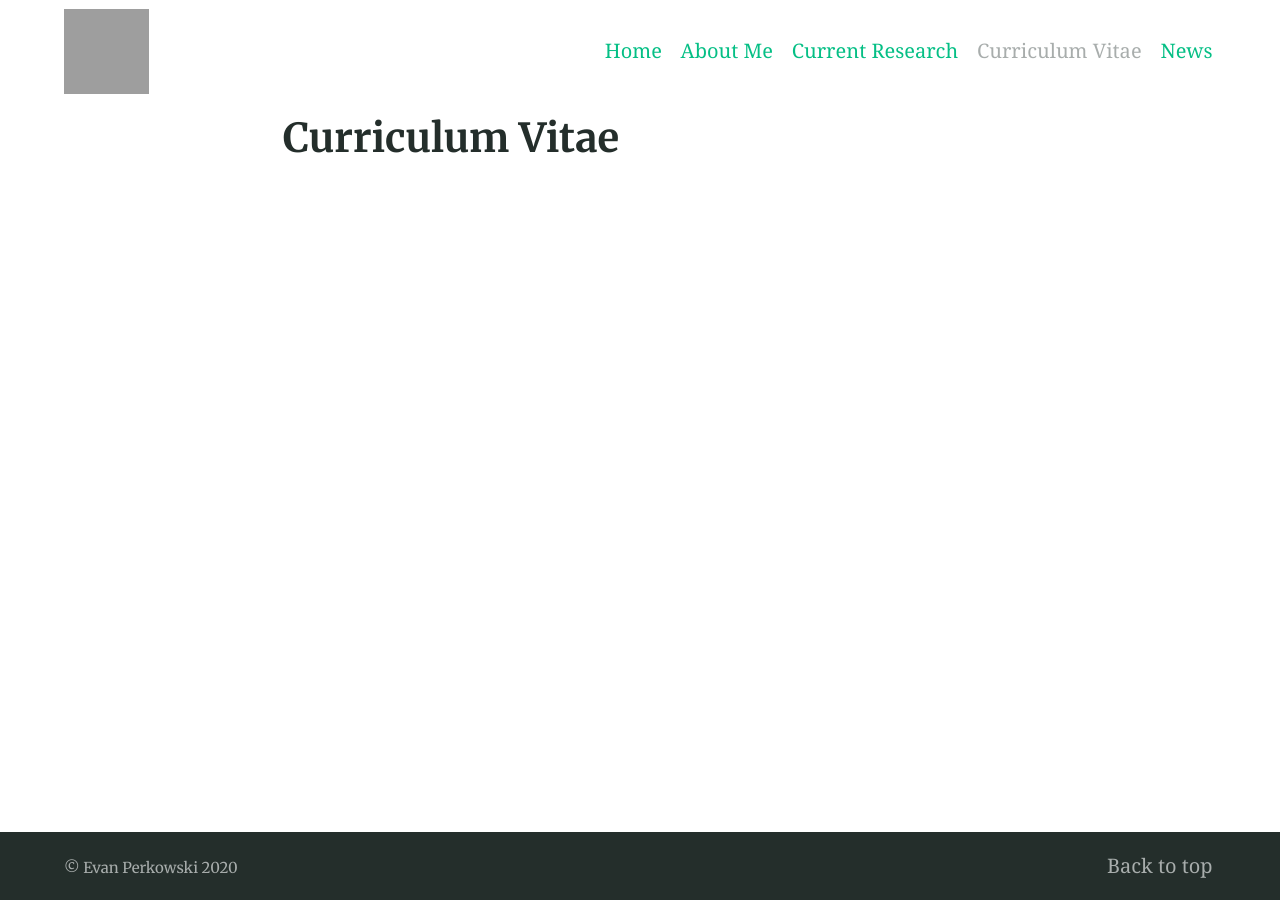
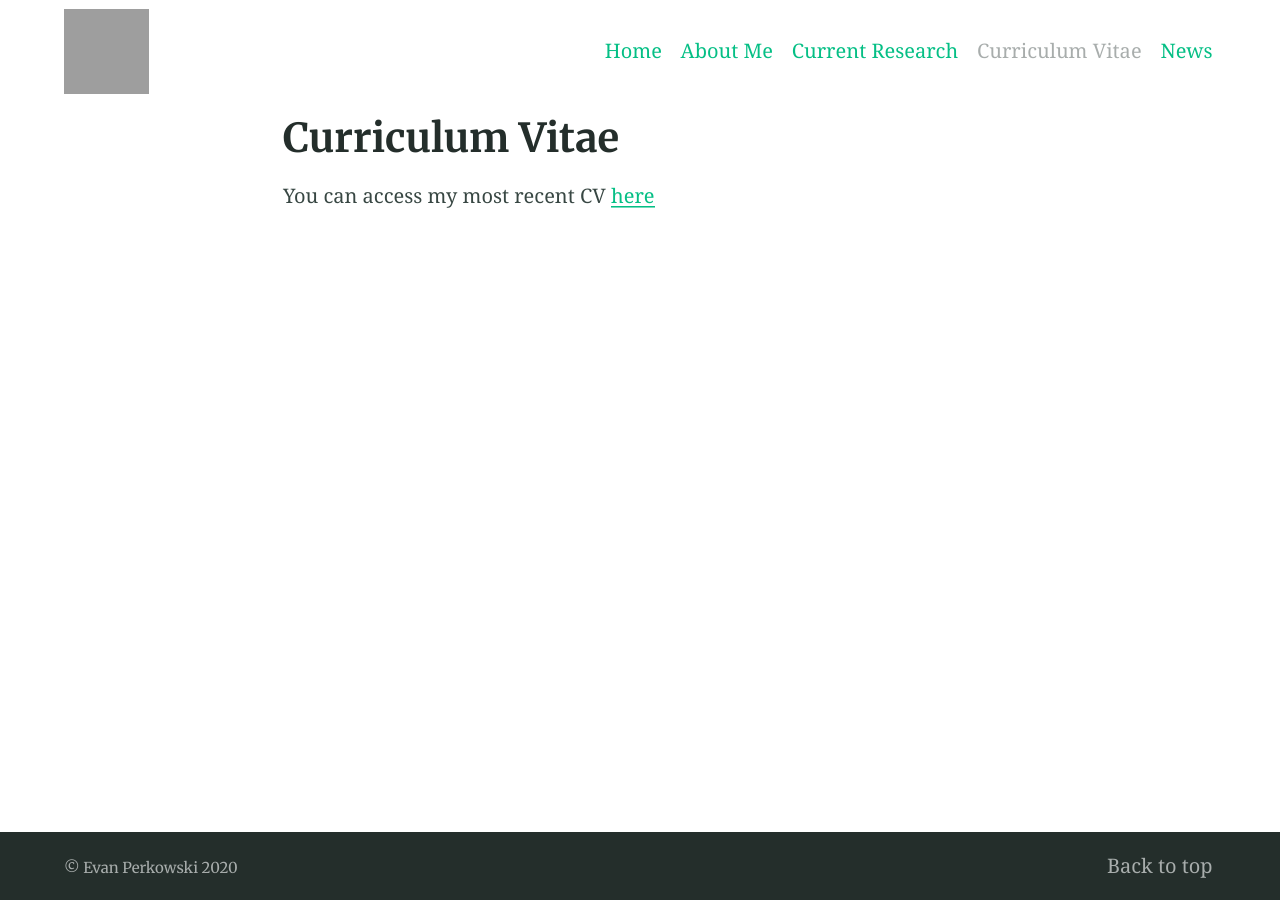
Before and after one commit to eaperkowski/eaperkowski.github.io, a Jekyll site: the page built from cv.md, in a window 1280 px wide. Built offline with Jekyll 4.4.1, drawn with Linux system fonts in a browser that asks for light colours; grey boxes are pictures that could not be loaded.

Commit message:
Update cv.md

```diff
--- a/cv.md
+++ b/cv.md
@@ -3,4 +3,4 @@ layout: page
 title: Curriculum Vitae
 ---
 
-<a href="eaperkowski.github.io/pdfs/CV_8-14-2020.pdf" class="image fit"><img alt=""></a>
+You can access my most recent CV [here](pdfs/CV_8-14-2020.pdf)
```
